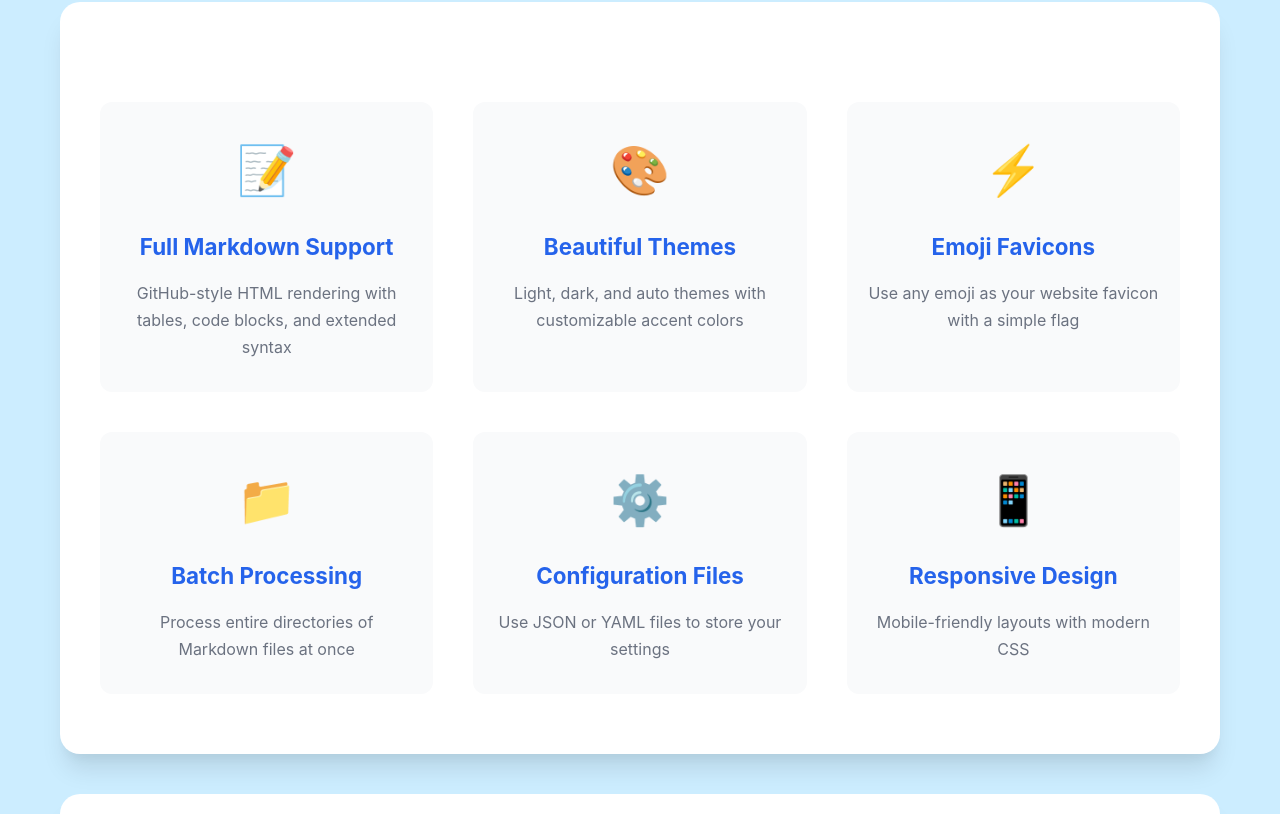
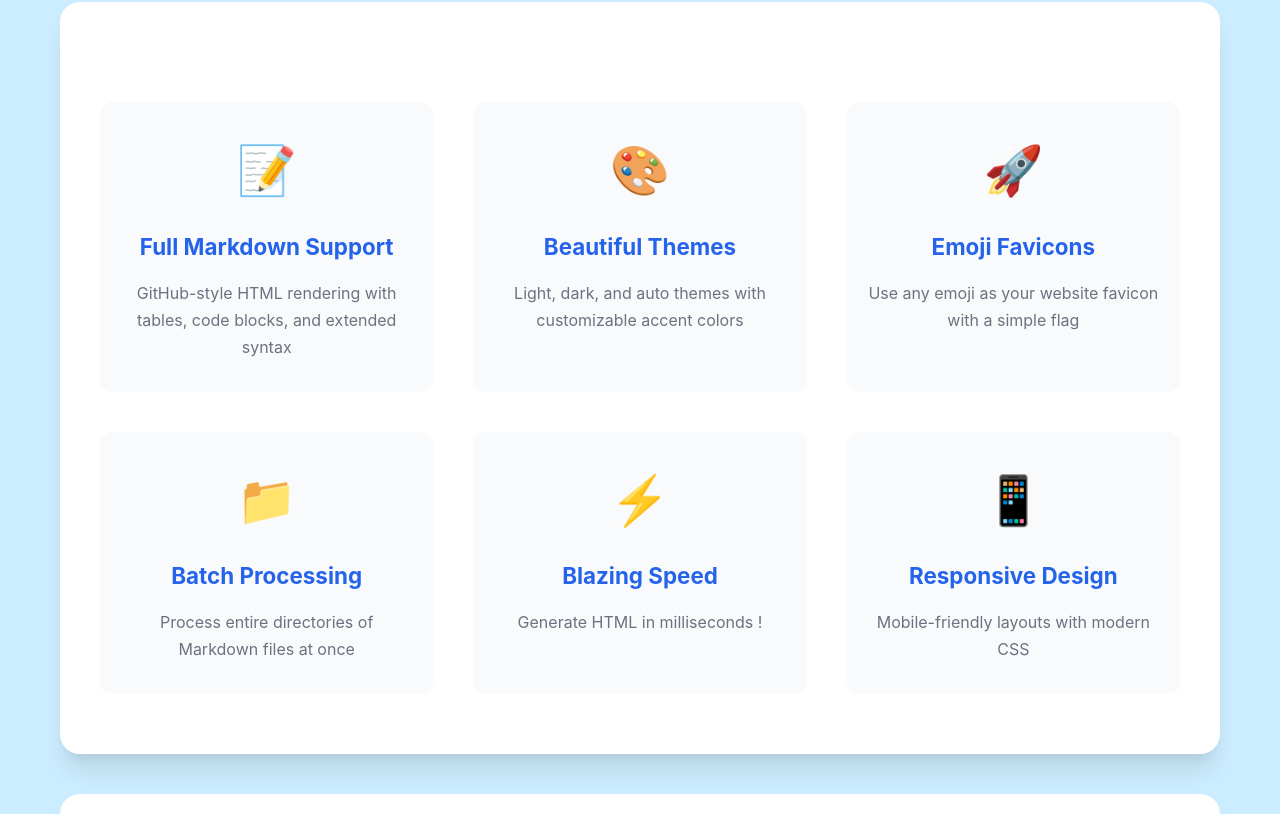
Before and after one commit to noodlelover1/statgen, a plain HTML site: page docs/index.html in a window 1280 px wide. Shown: the part 415-1229 px from the top of the page. Drawn offline with Linux system fonts and the light colour scheme.

Commit message:
Update index.html

```diff
--- a/docs/index.html
+++ b/docs/index.html
@@ -267,7 +267,7 @@
                     <p>Light, dark, and auto themes with customizable accent colors</p>
                 </div>
                 <div class="feature">
-                    <span class="feature-icon">⚡</span>
+                    <span class="feature-icon">🚀</span>
                     <h3>Emoji Favicons</h3>
                     <p>Use any emoji as your website favicon with a simple flag</p>
                 </div>
@@ -277,9 +277,9 @@
                     <p>Process entire directories of Markdown files at once</p>
                 </div>
                 <div class="feature">
-                    <span class="feature-icon">⚙️</span>
-                    <h3>Configuration Files</h3>
-                    <p>Use JSON or YAML files to store your settings</p>
+                    <span class="feature-icon">⚡️</span>
+                    <h3>Blazing Speed</h3>
+                    <p>Generate HTML in milliseconds !</p>
                 </div>
                 <div class="feature">
                     <span class="feature-icon">📱</span>
@@ -332,7 +332,8 @@ statgen -d docs -o website
             <div class="container">
                 <p>&copy; 2024 StatGen. Built with ❤️ by noodlelover1</p>
                 <div class="social-links">
-                    <a href="https://github.com/noodlelover1/releases">📦</a>
+                    <a href="https://github.com/noodlelover1/statgen/releases">📦</a>
+                    <a href="https://github.com/noodlelover1/statgen/releases">🏠</a>
                 </div>
             </div>
         </footer>
```
